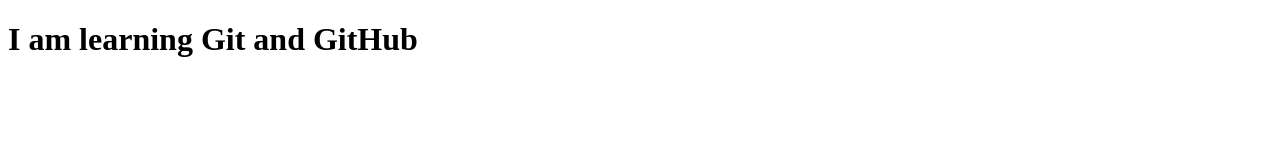
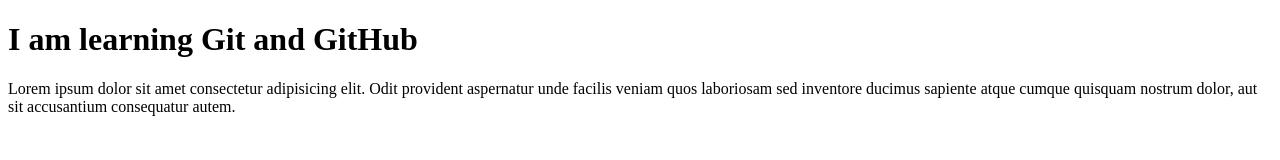
Before and after one commit to roya-ha/git-practice, a plain HTML site: page index.html in a window 1280 px wide. Drawn offline with Linux system fonts and the light colour scheme.

Commit message:
added a paragraph

```diff
--- a/index.html
+++ b/index.html
@@ -7,5 +7,11 @@
   </head>
   <body>
     <h1>I am learning Git and GitHub</h1>
+    <p>
+      Lorem ipsum dolor sit amet consectetur adipisicing elit. Odit provident
+      aspernatur unde facilis veniam quos laboriosam sed inventore ducimus
+      sapiente atque cumque quisquam nostrum dolor, aut sit accusantium
+      consequatur autem.
+    </p>
   </body>
 </html>
```
